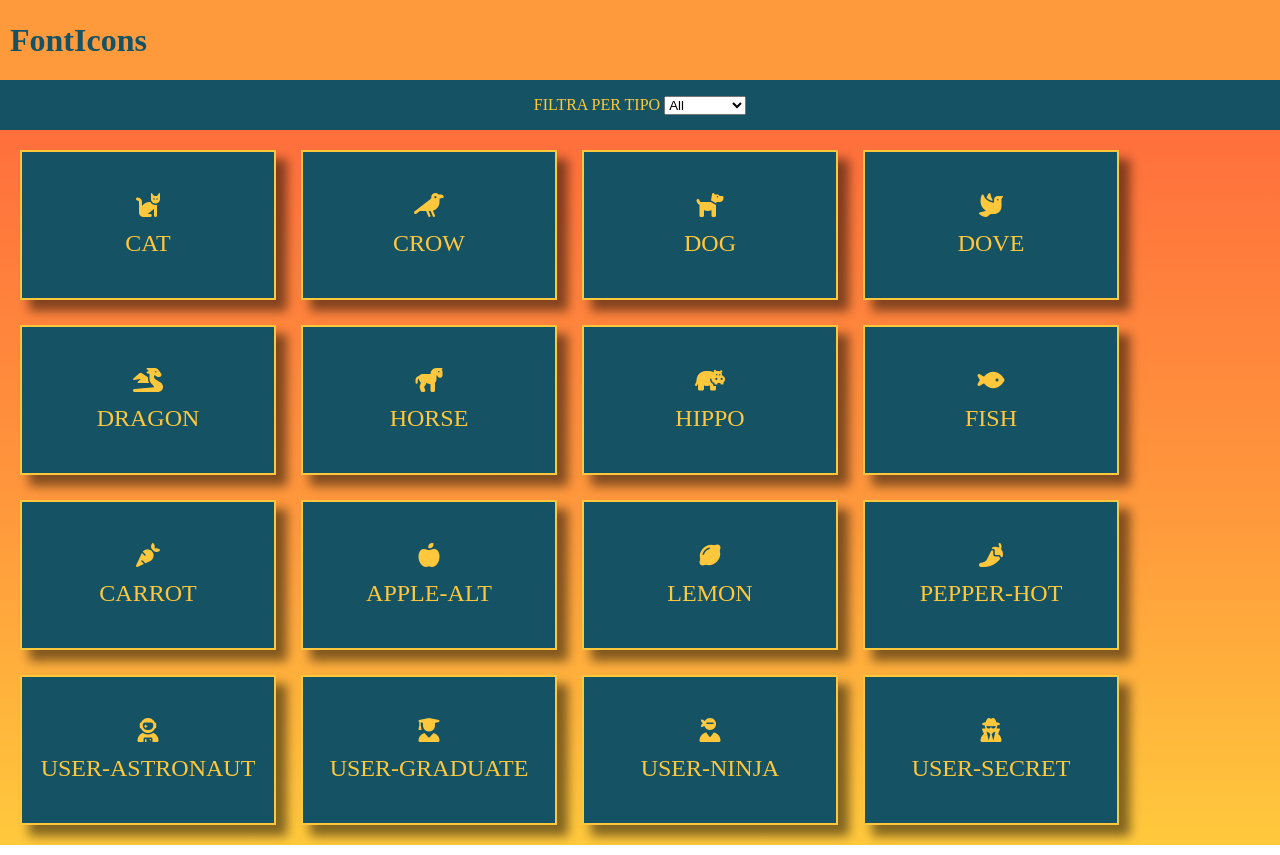
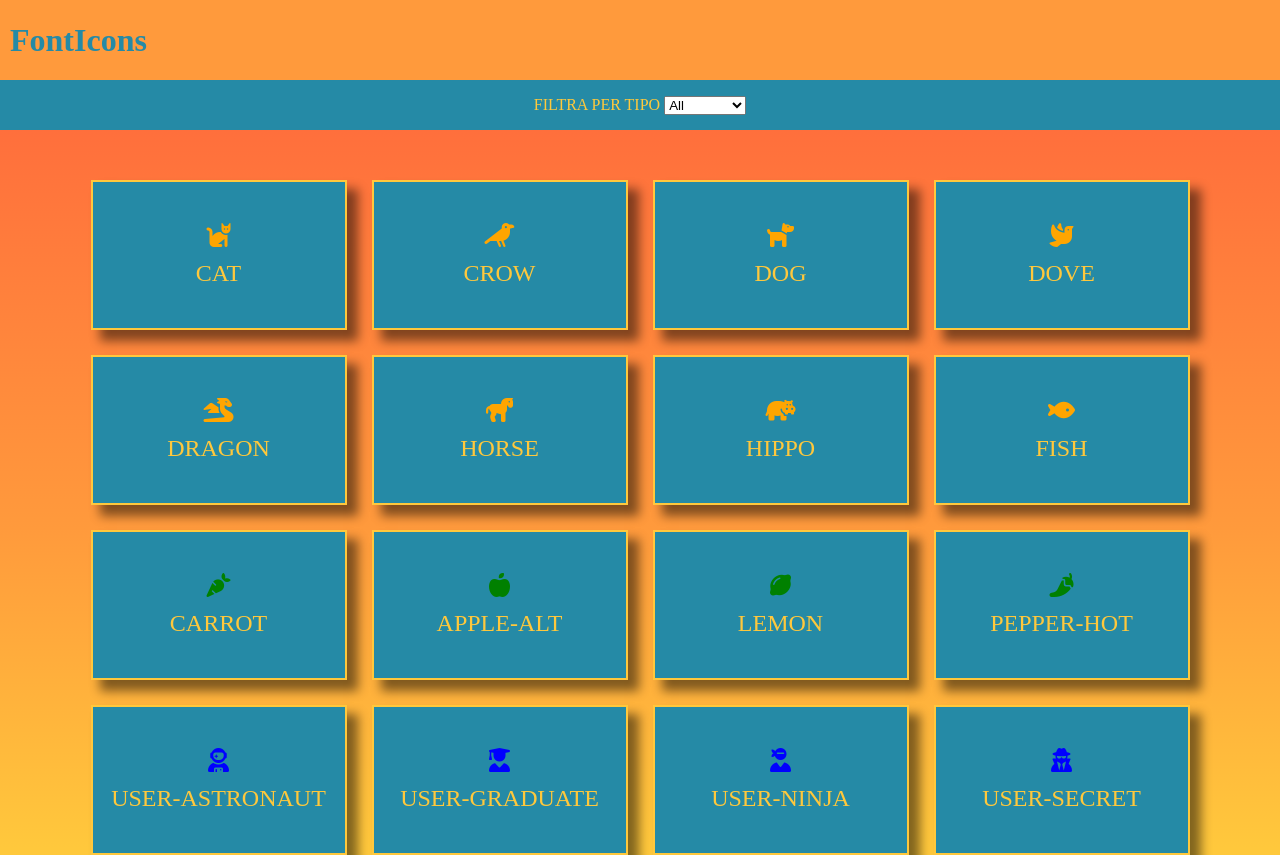
Before and after one commit to Giaki22/js-es6-icons, a plain HTML site: page index.html in a window 1280 px wide. Drawn offline with Linux system fonts and the light colour scheme.

Commit message:
+ Milestone 2

```diff
--- a/data.js
+++ b/data.js
@@ -4,6 +4,7 @@ function printCard(obj){
 	card.classList.add("card");
 	const emoji = document.createElement("div");
 	emoji.innerHTML = `<i class="fa-solid ${obj.prefix}${obj.name}"></i>`;
+	emoji.style.color = obj.color;
 	const emojiName = document.createElement("div");
 	emojiName.innerHTML = obj.name;
 	card.appendChild(emoji);
--- a/style.css
+++ b/style.css
@@ -29,7 +29,7 @@ header{
 /* NAVBAR */
 nav{
     min-height: 50px;
-    background-color: #155263;
+    background-color: #258aa6;
     color: #ffc93c;
     display: flex;
     justify-content: center;
@@ -41,8 +41,9 @@ nav{
     background: linear-gradient(180deg, rgba(255,111,60,1) 0%, rgba(255,154,60,1) 55%, rgba(255,201,60,1) 100%);
     display: flex;
     flex-flow: row wrap;
+    justify-content: center;
+    padding-top: 50px;
     gap: 25px;
-    padding: 20px;
 }
 /* CARD */
 .card{
@@ -52,7 +53,7 @@ nav{
     justify-content: center;
     width: calc(100vw / 5);
     height: 150px;
-    background-color: #155263;
+    background-color: #258aa6;
     border: 2px #ffc83c solid;
     box-shadow: 10px 10px 10px 1px #0000007e;
     gap: 10px;
@@ -63,5 +64,5 @@ nav{
 /* TEXT */
 h1{
     margin-left: 10px;
-    color: #155263;
+    color: #258aa6;
 }
```
